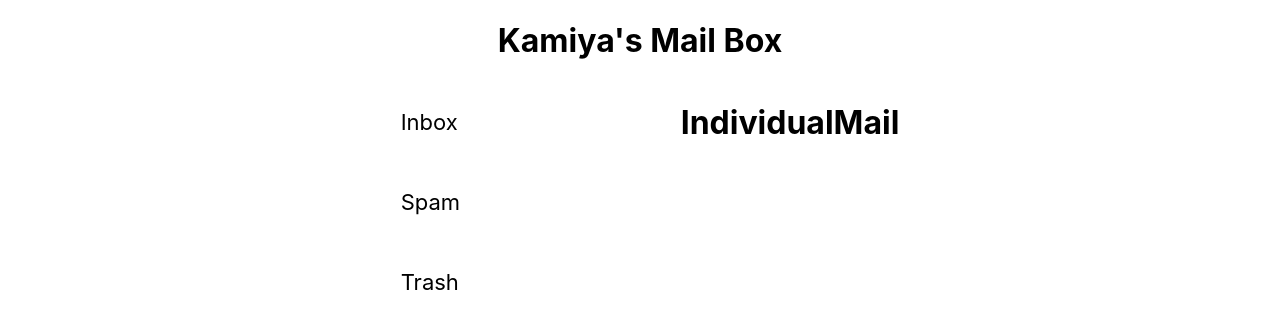
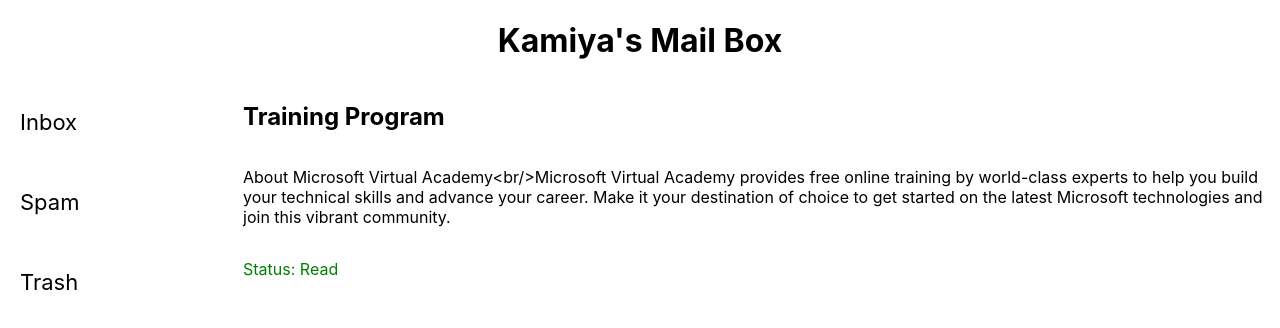
Before and after one commit to KamiyaGaikwad/kmail, a React (Create React App) app: page /inbox/guid-1 in a window 1280 px wide. Shown: the top 328 px of the page. Built offline with nearby package versions, Linux system fonts and the light colour scheme.

Commit message:
Feature: Implement Individual Mail Viewing

```diff
--- a/src/App.css
+++ b/src/App.css
@@ -4,6 +4,7 @@
   --btn-red:#F54F42;
   --btn-orange:#FFAB40;
   --btn-green:#75C076;
+  --black:#000000;
 }
 
 /* Reset */
@@ -107,7 +108,9 @@
 }
 
 .view-btn{
-  padding-left: 0;
+  text-decoration: none;
+  color:var(--black);
+  font-size: 14px;
 }
 
 
@@ -123,3 +126,14 @@
   width:100%;
   display: flex;
 }
+
+/* Individual Mail */
+.individual-mail{
+  width:100%;
+  display: flex;
+  flex-direction: column;
+}
+
+.individual-mail h2{
+  align-self: flex-start;
+}
--- a/src/App.js
+++ b/src/App.js
@@ -28,7 +28,7 @@
           <Route path="/" element={<Inbox />} />
           <Route path="/spam" element={<Spam />} />
           <Route path="/trash" element={<Trash />} />
-          <Route path="/inbox/:id" element={<IndividualMail />} />
+          <Route path="/inbox/:mailid" element={<IndividualMail />} />
           <Route path="/*" element={<ErrorPage />} />
         </Routes>
       </div>
--- a/src/Reducer/MailReducer.js
+++ b/src/Reducer/MailReducer.js
@@ -8,7 +8,6 @@
 export const MailReducer = (state, action) => {
     switch (action.type) {
       case 'GET_MAILS_DATA':
-          console.log(state)
         return { ...state,mails:action.payload }
       case 'MARK_AS_SPAM':
         return { ...state, spam: [...state.spam,action.payload],mails:state.mails.filter((mail)=>mail!==action.payload) }
--- a/src/pages/Inbox.js
+++ b/src/pages/Inbox.js
@@ -1,4 +1,5 @@
 import React, {useContext, useEffect, useState} from 'react';
+import { Link } from 'react-router-dom';
 import {MailContext} from '..';
 
 export function Inbox() {
@@ -33,7 +34,7 @@
                     </div>
                     <p> {content} </p>
                     <div className='inbox-btns-container'>
-                      <button className='view-btn'>View Details</button >
+                      <Link className='view-btn' to={`/inbox/${mId}`}>View Details</Link >
                       <div className='inbox-click-container'>
                         <button onClick={()=>{dispatch({ type: "DELETE_MAIL", payload:filtermail })}}>Delete</button>
                         <button onClick={()=>{dispatch({ type: "UNREAD", payload:mId })}}>Mark as {unread?'Read':'Unread'}</button>
--- a/src/pages/IndividualMail.js
+++ b/src/pages/IndividualMail.js
@@ -1,10 +1,22 @@
-import React from 'react';
+import React, {useContext} from 'react';
+import { useParams } from 'react-router-dom';
+import {MailContext} from '..';
 
 
 export function IndividualMail() {
+  const {mailid} = useParams();
+  const {state:{mails}} = useContext(MailContext);
+  let individualMail;
+  if(mailid && mails){
+    individualMail = mails.find(({mId})=>mId === mailid);
+  }
   return (
-    <div>
-      <h1>IndividualMail</h1>
-    </div>
+    <>
+    {individualMail && <div className='individual-mail'>
+      <h2>{individualMail.subject}</h2>
+      <p> {individualMail.content} </p>
+      <p style={{color:individualMail.unread?'red':'green'}}>Status: {individualMail.unread?'Unread':'Read'}</p>
+    </div>}
+    </>
   );
 }
```
